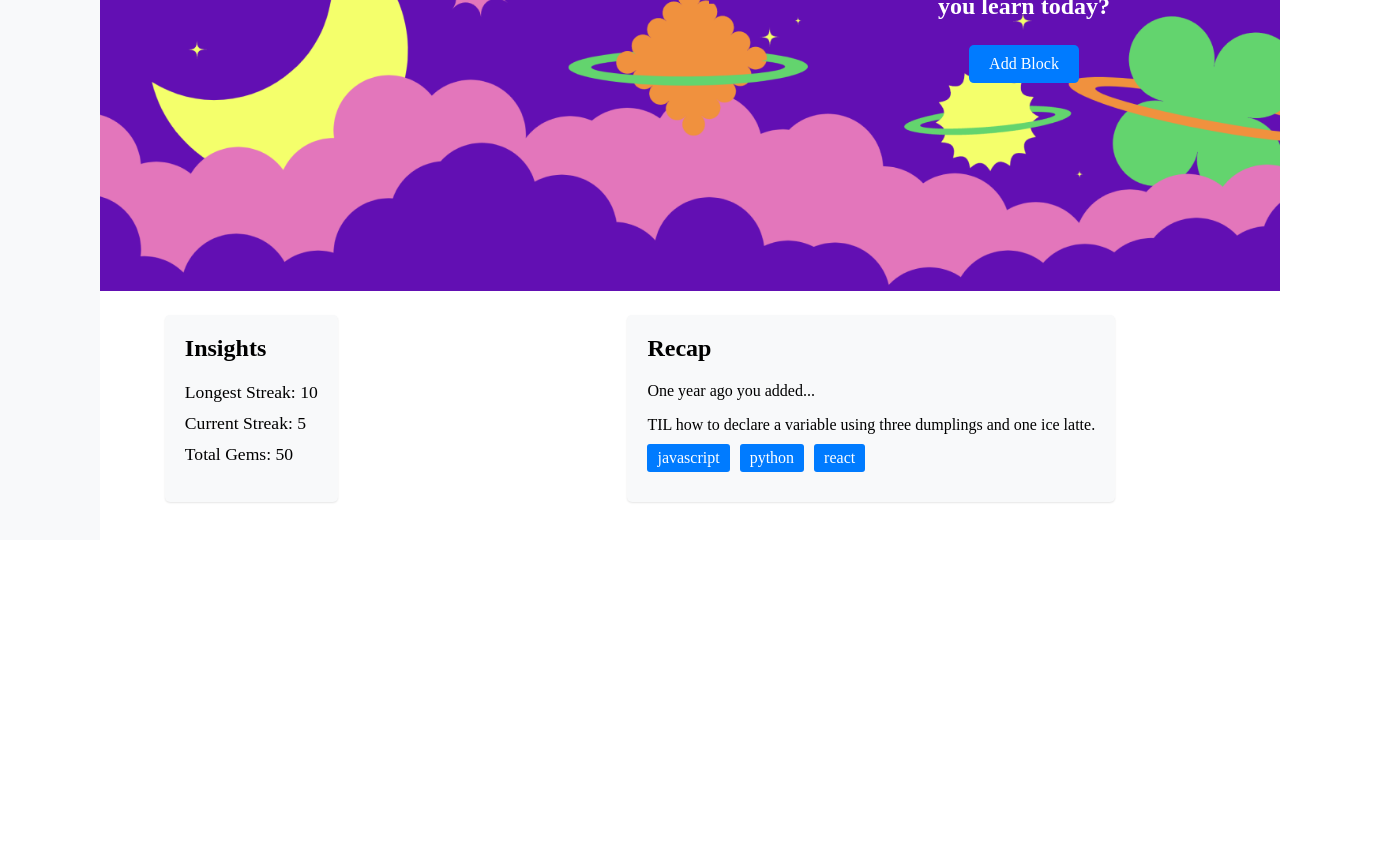
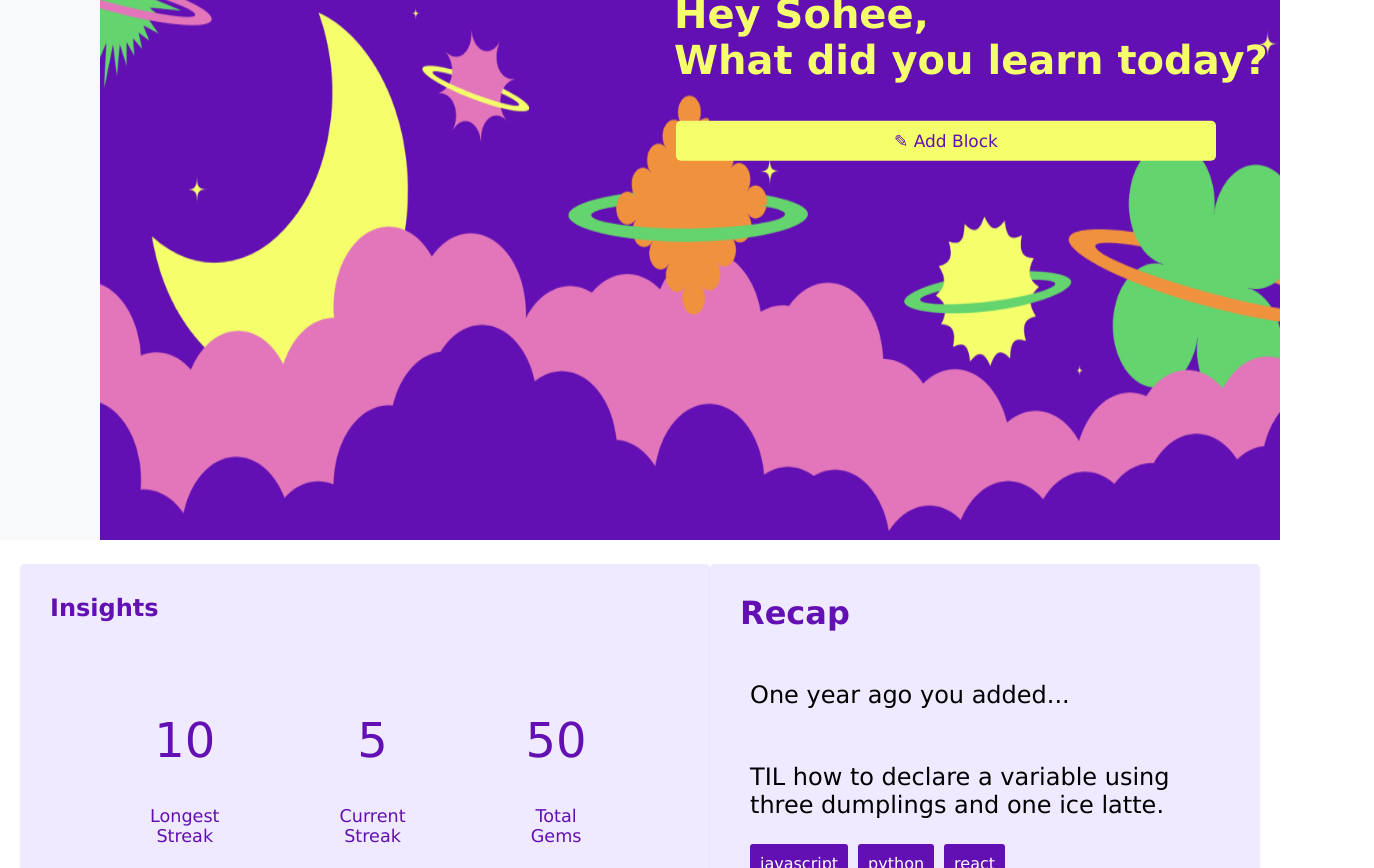
Before and after one commit to jonipark/HackDartmouth-todil, a React (Create React App) app: page / in a window 1280 px wide. Shown: the part 260-1128 px from the top of the page, 1374 px wide, since content can reach past the window. Before the commit the page ends 800 px from the top, so only its background shows below. Built offline with nearby package versions, Linux system fonts and the light colour scheme.

Commit message:
Modified Home

```diff
--- a/src/App.css
+++ b/src/App.css
@@ -5,3 +5,17 @@ body {
 .nav-padding {
     padding-left: 100px;
 }
+
+.flex {
+    display: flex;
+}
+
+.space-btw {
+    justify-content: space-between;
+}
+
+.center {
+    text-align: center;
+    margin: auto;
+    padding: 50px;
+}
--- a/src/components/Home/Insights.css
+++ b/src/components/Home/Insights.css
@@ -1,6 +1,8 @@
 .insights {
-    background-color: #f8f9fa;
+    background-color: #EFEAFF;
     border-radius: 5px;
+    width: 650px;
+    height: 350px;
     padding: 20px;
     box-shadow: 0 1px 2px rgba(0, 0, 0, 0.1);
 }
@@ -8,6 +10,20 @@
 .insights h2 {
     margin-top: 0;
     margin-bottom: 20px;
+    font-family: 'Lucida Sans', 'Lucida Sans Regular', 'Lucida Grande', 'Lucida Sans Unicode', Geneva, Verdana, sans-serif;
+    color: #620FB3;
+    padding: 10px;
+    font-size: 1.5rem;
+}
+
+.insights h3 {
+    margin-top: 0;
+    margin-bottom: 10px;
+    font-family: 'Lucida Sans', 'Lucida Sans Regular', 'Lucida Grande', 'Lucida Sans Unicode', Geneva, Verdana, sans-serif;
+    color: #620FB3;
+    padding: 10px;
+    font-size: 3rem;
+    font-weight: 400;
 }
 
 .insights ul {
@@ -19,3 +35,18 @@
     font-size: 1.1rem;
     margin-bottom: 10px;
 }
+
+.insights p {
+    font-family: 'Lucida Sans', 'Lucida Sans Regular', 'Lucida Grande', 'Lucida Sans Unicode', Geneva, Verdana, sans-serif;
+    color: #620FB3;
+    padding: 10px;
+    font-size: 1.1rem;
+
+}
+
+.column {
+    width: 500;
+    padding-left: 50px;
+    padding-right: 50px;
+
+}
--- a/src/components/Home/Insights.js
+++ b/src/components/Home/Insights.js
@@ -5,11 +5,20 @@ const Insights = () => {
   return (
     <div className="insights">
       <h2>Insights</h2>
-      <ul>
-        <li>Longest Streak: 10</li>
-        <li>Current Streak: 5</li>
-        <li>Total Gems: 50</li>
-      </ul>
+      <div className="flex space-btwn center">
+        <div className="column">
+          <h3>10</h3>
+          <p>Longest Streak</p>
+        </div>
+        <div className="column">
+          <h3>5</h3>
+          <p>Current Streak</p>
+        </div>
+        <div className="column">
+          <h3>50</h3>
+          <p>Total Gems</p>
+        </div>
+      </div>
     </div>
   );
 };
--- a/src/components/Home/Recap.css
+++ b/src/components/Home/Recap.css
@@ -1,6 +1,8 @@
 .recap {
-    background-color: #f8f9fa;
+    background-color: #EFEAFF;
     border-radius: 5px;
+    width: 700px;
+    height: 350px;
     padding: 20px;
     box-shadow: 0 1px 2px rgba(0, 0, 0, 0.1);
 }
@@ -8,22 +10,36 @@
 .recap h2 {
     margin-top: 0;
     margin-bottom: 20px;
+    font-family: 'Lucida Sans', 'Lucida Sans Regular', 'Lucida Grande', 'Lucida Sans Unicode', Geneva, Verdana, sans-serif;
+    color: #620FB3;
+    padding: 10px;
+    font-size: 2rem;
 }
 
 .recap p {
     margin-bottom: 10px;
+    font-family: 'Lucida Sans', 'Lucida Sans Regular', 'Lucida Grande', 'Lucida Sans Unicode', Geneva, Verdana, sans-serif;
+    padding: 15px;
+    font-size: 1.5rem;
+    padding-left: 20px;
+
+
 }
 
 .tags {
     display: flex;
     flex-wrap: wrap;
+    padding-left: 20px;
 }
 
 .tag {
-    background-color: #007bff;
+    background-color: #620FB3;
     color: white;
+    font-family: 'Lucida Sans', 'Lucida Sans Regular', 'Lucida Grande', 'Lucida Sans Unicode', Geneva, Verdana, sans-serif;
+    padding: 15px;
     border-radius: 3px;
-    padding: 5px 10px;
+    padding: 10px 10px;
     margin-right: 10px;
     margin-bottom: 10px;
+
 }
--- a/src/pages/Home.css
+++ b/src/pages/Home.css
@@ -14,25 +14,27 @@
 
   .welcome-text {
     position: absolute;
-    top: 50%;
+    top: 40%;
     left: 80%;
+    width: 700px;
     transform: translate(-50%, -50%);
-    text-align: center;
-    color: white;
+    text-align: left;
   }
 
   .add-block-btn {
-    background-color: #007bff;
+    background-color: #F4FF6B;
     border: none;
-    color: white;
+    color: #620FB3;
     padding: 10px 20px;
     text-align: center;
     text-decoration: none;
     display: inline-block;
-    font-size: 16px;
+    font-size: 17px;
+    font-family: 'Lucida Sans', 'Lucida Sans Regular', 'Lucida Grande', 'Lucida Sans Unicode', Geneva, Verdana, sans-serif;
     margin: 5px 2px;
     cursor: pointer;
     border-radius: 5px;
+    width: 500px
   }
 
   .bottom-section {
@@ -40,3 +42,9 @@
     justify-content: space-around;
     padding: 20px;
   }
+
+  .home h1 {
+    font-family: 'Lucida Sans', 'Lucida Sans Regular', 'Lucida Grande', 'Lucida Sans Unicode', Geneva, Verdana, sans-serif;
+    color: #F4FF6B;
+    font-size: 2.5rem;
+  }
--- a/src/pages/Home.js
+++ b/src/pages/Home.js
@@ -8,10 +8,11 @@ const Home = () => {
   return (
     <div className="home">
       <section className="welcome-section">
-        <img src={homeBg} alt="Home background" />
+        <img src={homeBg} alt="Home background" style={{height: 800}}/>
         <div className="welcome-text">
-          <h1>Hey Sohee, What did you learn today?</h1>
-          <a className="add-block-btn" href="/gems">Add Block</a>
+          <h1>Hey Sohee, <br />
+            What did you learn today?</h1>
+          <a className="add-block-btn" href="/gems" ><span role="img" aria-label="pencil">✎</span> Add Block</a>
         </div>
       </section>
       <section className="bottom-section">
```
